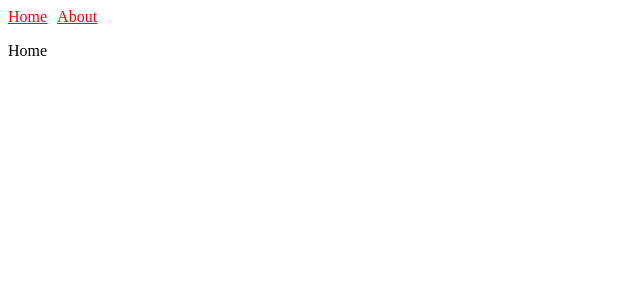
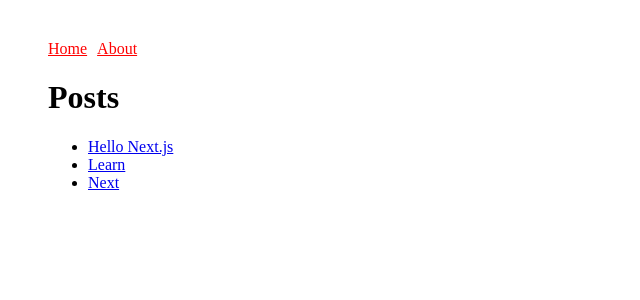
Before and after one commit to keen0927/next-lunchtime, a Next.js app: page / in a window 1280 px wide. Shown: the top 300 px of the page, without its empty margins (0-640 px from the left). Built offline with nearby package versions, Linux system fonts and the light colour scheme.

Commit message:
lunch next

```diff
--- /dev/null
+++ b/components/Layout.js
@@ -0,0 +1,16 @@
+import Header from './Header';
+
+const layoutStyle = {
+    margin: 20,
+    padding: 20,
+    border: 'purple'
+};
+
+const Layout = props => (
+    <div style={layoutStyle}>
+        <Header />
+        {props.children}
+    </div>
+);
+
+export default Layout;
--- a/pages/index.js
+++ b/pages/index.js
@@ -1,10 +1,23 @@
-import Header from '../components/header';
+import Layout from '../components/Layout';
+import Link from 'next/link';
+
+const PostLink = props => (
+    <li>
+        <Link href={`/post?title=${props.title}`}>
+            <a>{props.title}</a>
+        </Link>
+    </li>
+);
 
 export default function Index() {
     return (
-        <div>
-            <Header />
-            <p>Home</p>
-        </div>
+        <Layout>
+            <h1>Posts</h1>
+            <ul>
+                <PostLink title="Hello Next.js" />
+                <PostLink title="Learn" />
+                <PostLink title="Next" />
+            </ul>
+        </Layout>
     )
 }
```
Also changed, not shown: pages/about.js (+5 -3 lines).
